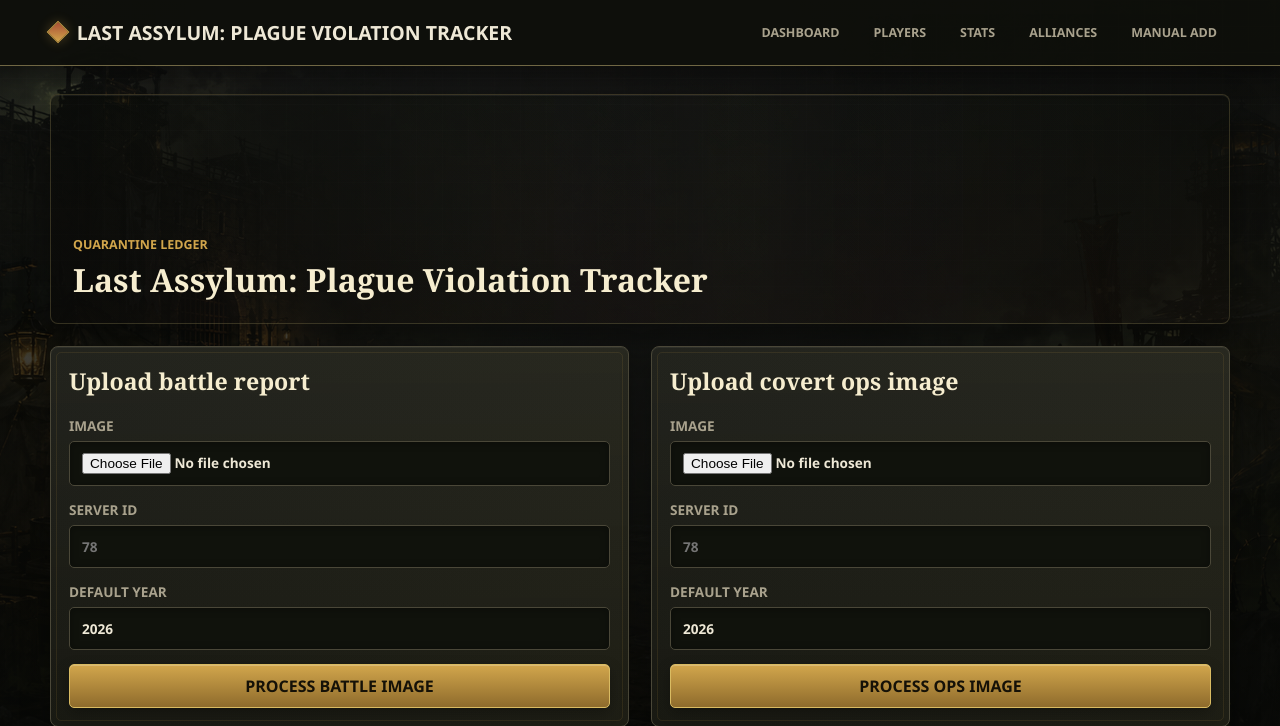
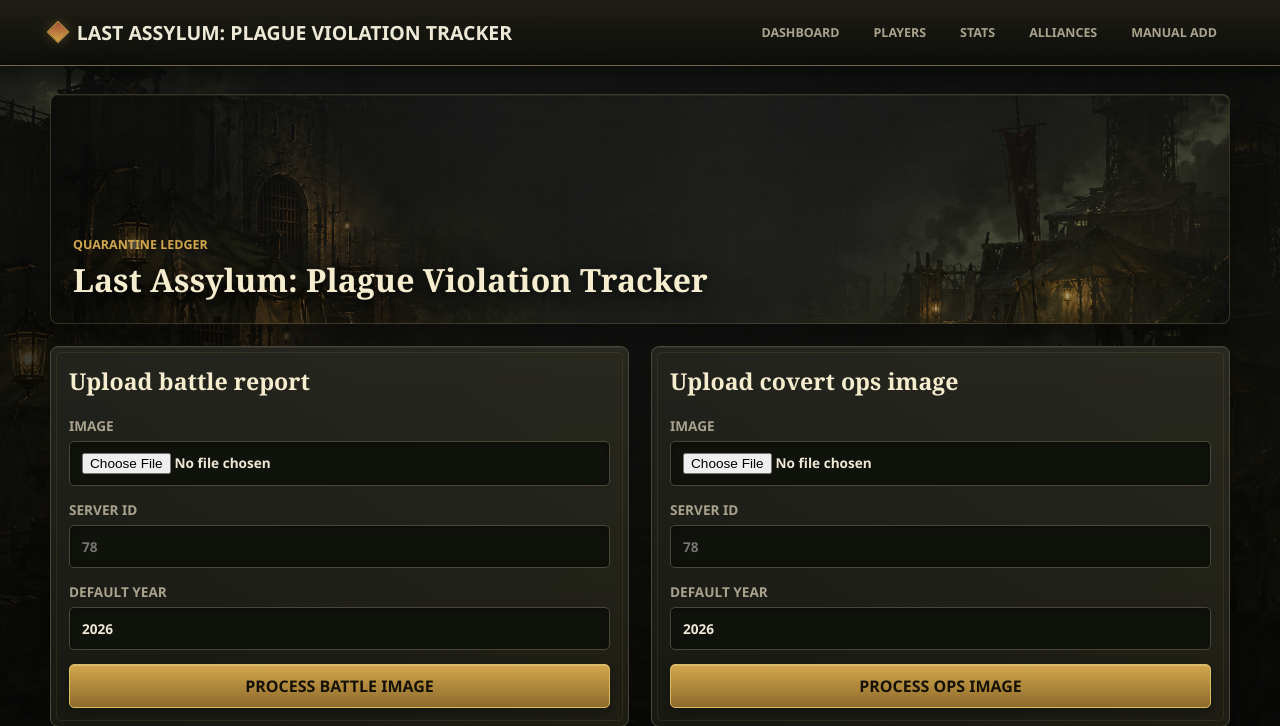
Before and after one commit to modeerf/attackscanner, a FastAPI app: page / in a window 1280 px wide. Shown: the top 726 px of the page. Run offline with FastAPI, Linux system fonts and the light colour scheme; data that the repository does not hold is empty.

Commit message:
UI changes

```diff
--- a/attack_scanner/app/static/style.css
+++ b/attack_scanner/app/static/style.css
@@ -53,6 +53,18 @@ body::before {
   mask-image: linear-gradient(to bottom, rgba(0, 0, 0, .55), transparent 70%);
 }
 
+body::after {
+  content: "";
+  position: fixed;
+  inset: 0;
+  z-index: -1;
+  pointer-events: none;
+  background:
+    radial-gradient(circle at 12% 24%, rgba(210, 166, 76, .14), transparent 19%),
+    radial-gradient(circle at 85% 18%, rgba(158, 198, 93, .11), transparent 22%),
+    linear-gradient(180deg, rgba(8, 9, 7, .08), rgba(8, 9, 7, .36));
+}
+
 a {
   color: var(--green);
   text-decoration: none;
@@ -100,7 +112,9 @@ a.alliance-tag:hover {
   position: sticky;
   top: 0;
   z-index: 10;
-  background: rgba(14, 15, 11, .94);
+  background:
+    linear-gradient(180deg, rgba(32, 31, 22, .97), rgba(12, 13, 10, .94)),
+    repeating-linear-gradient(90deg, rgba(210, 166, 76, .07) 0 1px, transparent 1px 48px);
   border-bottom: 1px solid var(--line-strong);
   box-shadow: 0 8px 22px var(--shadow);
 }
@@ -231,7 +245,8 @@ section + .card {
   border: 1px solid rgba(112, 103, 68, .42);
   border-radius: 8px;
   background:
-    linear-gradient(90deg, rgba(8, 9, 7, .66), rgba(8, 9, 7, .10) 58%, rgba(8, 9, 7, .42)),
+    linear-gradient(90deg, rgba(8, 9, 7, .78), rgba(8, 9, 7, .18) 58%, rgba(8, 9, 7, .48)),
+    url("/static/images/plague-dashboard-bg.png") center 34% / cover no-repeat,
     linear-gradient(180deg, rgba(158, 198, 93, .02), rgba(169, 77, 52, .04));
   box-shadow: 0 16px 34px var(--shadow), inset 0 1px 0 rgba(255, 255, 255, .06);
 }
@@ -248,6 +263,7 @@ section + .card {
 .dashboard-scene h2 {
   margin: 0;
   font-size: 2rem;
+  text-shadow: 0 3px 16px rgba(0, 0, 0, .82);
 }
 
 .stack-form {
--- a/attack_scanner/app/templates/base.html
+++ b/attack_scanner/app/templates/base.html
@@ -4,7 +4,7 @@
   <meta charset="utf-8">
   <meta name="viewport" content="width=device-width, initial-scale=1">
   <title>{% block title %}Last Assylum: Plague Violation Tracker{% endblock %}</title>
-  <link rel="stylesheet" href="/static/style.css">
+  <link rel="stylesheet" href="/static/style.css?v=plague-20260425">
 </head>
 <body>
 <header class="site-header">
```
